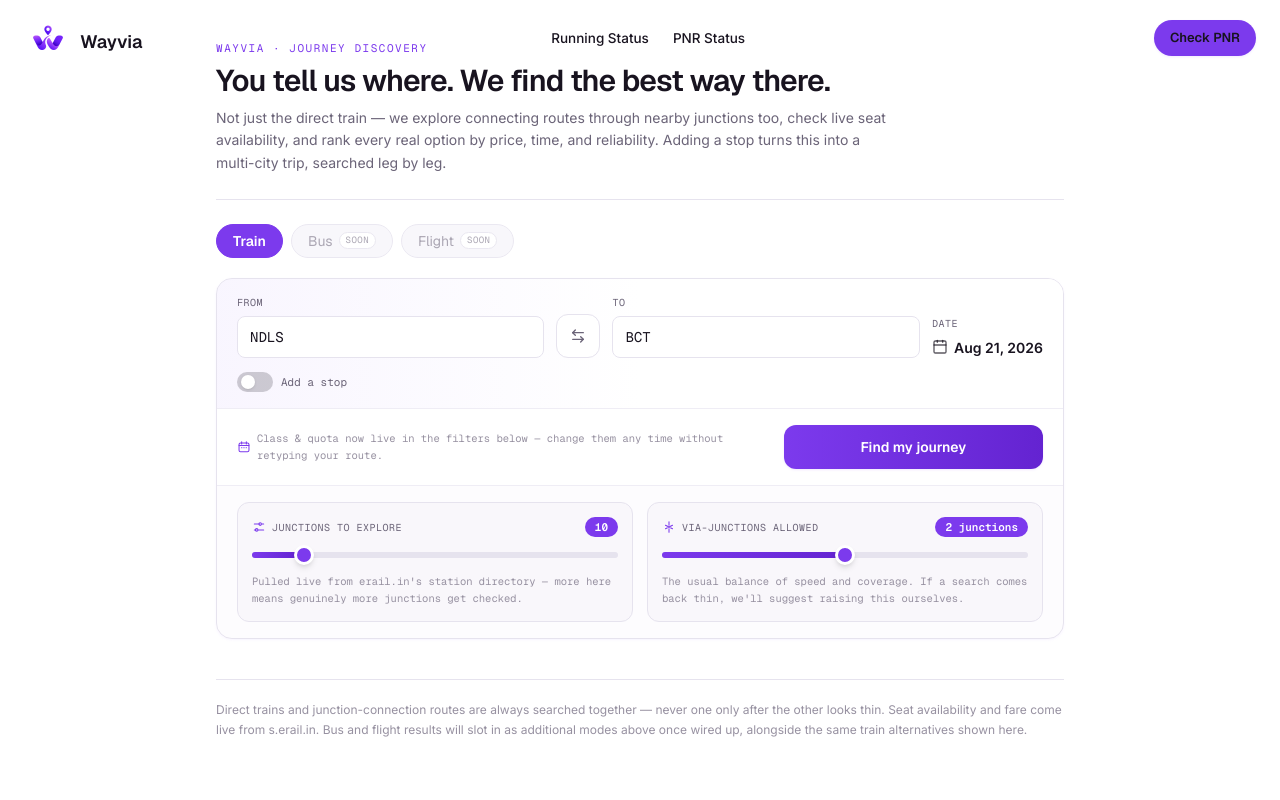
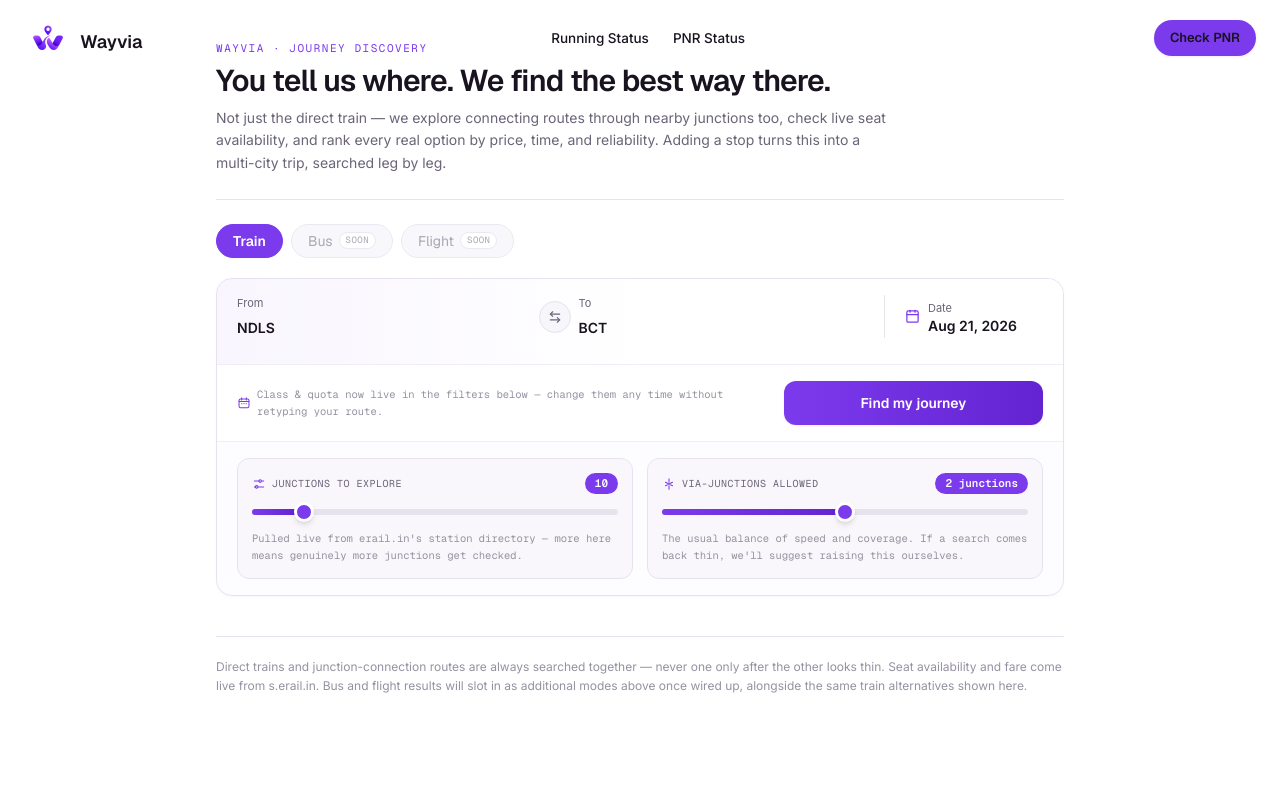
Before and after one commit to jitendravee/Wayvia, a Next.js app: page /journey-planner in a window 1280 px wide. Shown: the top 800 px of the page. Built offline with nearby package versions, Linux system fonts and the light colour scheme.

Commit message:
added changes

```diff
--- a/app/components/JourneySearchButton.tsx
+++ b/app/components/JourneySearchButton.tsx
@@ -1,6 +1,7 @@
 "use client";
 
 import { useRouter } from "next/navigation";
+import type { ReactNode } from "react";
 import { todayIso } from "@/lib/date";
 import type { TripLeg } from "@/app/types";
 
@@ -27,6 +28,8 @@
   quota?: string;
   label?: string;
   loadingLabel?: string;
+  /** Rendered after the label, e.g. an arrow icon. Hidden while loading. */
+  icon?: ReactNode;
   loading?: boolean;
   disabled?: boolean;
   className?: string;
@@ -40,7 +43,7 @@
 
 const VARIANT_CLASS: Record<NonNullable<JourneySearchButtonProps["variant"]>, string> = {
   primary:
-    "bg-gradient-to-r from-violet to-violet-dark text-white shadow-sm shadow-violet-soft hover:scale-[1.02] active:scale-[0.98] disabled:opacity-50 disabled:hover:scale-100",
+    "bg-gradient-to-r from-violet to-violet-dark text-white shadow-sm shadow-violet-soft hover:brightness-[1.04] active:scale-[0.98] disabled:opacity-50 disabled:hover:brightness-100",
   outline:
     "border border-violet bg-white text-violet hover:bg-violet-soft/60 disabled:opacity-50",
   ghost: "bg-violet-soft/60 text-violet-dark hover:bg-violet-soft disabled:opacity-50",
@@ -49,7 +52,7 @@
 const SIZE_CLASS: Record<NonNullable<JourneySearchButtonProps["size"]>, string> = {
   sm: "h-9 px-3.5 text-[12.5px]",
   md: "h-11 px-5 text-sm",
-  lg: "h-[52px] px-7 text-[15px]",
+  lg: "h-[52px] px-6 text-[15px]",
 };
 
 /**
@@ -69,6 +72,7 @@
   quota,
   label = "Search trains",
   loadingLabel = "Searching…",
+  icon,
   loading = false,
   disabled = false,
   className = "",
@@ -132,7 +136,7 @@
       type="button"
       onClick={handleClick}
       disabled={disabled || loading}
-      className={`inline-flex shrink-0 items-center justify-center gap-2 rounded-xl font-display font-semibold transition-transform ${VARIANT_CLASS[variant]} ${SIZE_CLASS[size]} ${className}`}
+      className={`inline-flex shrink-0 items-center justify-center gap-2 rounded-xl font-display font-semibold transition-[filter,transform] ${VARIANT_CLASS[variant]} ${SIZE_CLASS[size]} ${className}`}
     >
       {loading ? (
         <>
@@ -140,7 +144,10 @@
           {loadingLabel}
         </>
       ) : (
-        label
+        <>
+          {label}
+          {icon}
+        </>
       )}
     </button>
   );
--- a/app/components/JourneyStopsForm.tsx
+++ b/app/components/JourneyStopsForm.tsx
@@ -19,26 +19,46 @@
   onOriginChange: (code: string) => void;
   stops: StopEntry[];
   onStopsChange: (stops: StopEntry[]) => void;
-  /** Visual context — pass the glass-hero classes on the landing page, omit for the default form look. */
+  onAddStop?: () => void;
   labelClassName?: string;
   inputClassName?: string;
-  /** Keeps input ids unique when this form appears more than once on a page. */
   idPrefix: string;
 }
 
 function newStop(prefill?: Partial<StopEntry>): StopEntry {
-  return { id: `${Date.now()}-${Math.random().toString(36).slice(2, 8)}`, to: "", date: "", ...prefill };
+  return {
+    id: `${Date.now()}-${Math.random().toString(36).slice(2, 8)}`,
+    to: "",
+    date: "",
+    ...prefill,
+  };
 }
+
+const DEFAULT_LABEL = "font-sans text-[11px] text-ink-muted";
+const DEFAULT_INPUT =
+  "w-full bg-transparent p-0 font-semibold text-[14px] text-ink outline-none placeholder:text-ink/40 placeholder:font-normal";
 
 /**
  * Row 0 (origin → stops[0].to, on stops[0].date) is an ordinary single
- * search. The "Add a stop" toggle appends stops[1..] — each one chains from
- * the previous stop's destination, so all this component ever needs is one
- * growable list: A→B on date1 (row 0), B→C on date2 (row 1), C→D on date3
- * (row 2), etc. Turning the toggle off just truncates back to one row.
+ * search, laid out as one compact pill: From | swap | To | divider | Date.
+ * The "Add a stop" toggle appends stops[1..] as lighter, chained rows below
+ * — each one chains from the previous stop's destination, so all this
+ * component ever needs is one growable list: A→B on date1 (row 0), B→C on
+ * date2 (row 1), C→D on date3 (row 2), etc. Turning the toggle off just
+ * truncates back to one row.
  */
-export default function JourneyStopsForm({ origin, onOriginChange, stops, onStopsChange, labelClassName, inputClassName, idPrefix }: Props) {
+export default function JourneyStopsForm({
+  origin,
+  onOriginChange,
+  stops,
+  onStopsChange,
+  labelClassName,
+  inputClassName,
+  idPrefix,
+}: Props) {
   const multi = stops.length > 1;
+  const label = labelClassName ?? DEFAULT_LABEL;
+  const input = inputClassName ?? DEFAULT_INPUT;
 
   function setStop(i: number, patch: Partial<StopEntry>) {
     onStopsChange(stops.map((s, idx) => (idx === i ? { ...s, ...patch } : s)));
@@ -62,7 +82,10 @@
 
   function addStop() {
     if (stops.length >= MAX_STOPS) return;
-    onStopsChange([...stops, newStop({ date: stops[stops.length - 1]?.date ?? "" })]);
+    onStopsChange([
+      ...stops,
+      newStop({ date: stops[stops.length - 1]?.date ?? "" }),
+    ]);
   }
 
   function removeStop(i: number) {
@@ -71,88 +94,91 @@
   }
 
   return (
-    <div className="flex flex-col gap-3">
-      {stops.map((stop, i) => (
+    <div className="flex flex-col gap-2">
+
+      {/* Row 0 — the primary From / To / Date pill */}
+      <div className="flex flex-col gap-2">
+        <PrimaryRow
+          idPrefix={`${idPrefix}-0`}
+          from={origin}
+          onFromChange={onOriginChange}
+          to={stops[0]?.to ?? ""}
+          onToChange={(v) => setStop(0, { to: v })}
+          date={stops[0]?.date ?? ""}
+          onDateChange={(v) => setStop(0, { date: v })}
+          onSwap={swapFirstLeg}
+          labelClassName={label}
+          inputClassName={input}
+        />
+
+        {/* Rows 1+ — chained stops, visually lighter so the eye reads them as extensions of row 0 */}
+        {multi && (
+          <div className="flex flex-col gap-1.5 border-l-2 border-violet/20 pl-3 ml-2">
+            {stops.slice(1).map((stop, idx) => {
+              const i = idx + 1;
+              return (
                 <StopRow
                   key={stop.id}
                   idPrefix={`${idPrefix}-${i}`}
-          from={i === 0 ? origin : stops[i - 1].to}
-          fromEditable={i === 0}
-          onFromChange={i === 0 ? onOriginChange : undefined}
+                  stopNumber={i}
+                  from={stops[i - 1].to}
                   to={stop.to}
                   onToChange={(v) => setStop(i, { to: v })}
                   date={stop.date}
                   onDateChange={(v) => setStop(i, { date: v })}
-          onSwap={i === 0 ? swapFirstLeg : undefined}
-          onRemove={i > 0 ? () => removeStop(i) : undefined}
-          labelClassName={labelClassName}
-          inputClassName={inputClassName}
-          legNumber={i + 1}
+                  onRemove={() => removeStop(i)}
+                  labelClassName={label}
+                  inputClassName={input}
                 />
-      ))}
+              );
+            })}
+          </div>
+        )}
 
         <div className="flex flex-wrap items-center gap-3 pt-0.5">
-        <label className="flex cursor-pointer items-center gap-2 select-none">
-          <span
-            role="switch"
-            aria-checked={multi}
-            tabIndex={0}
-            onClick={() => toggleMulti(!multi)}
-            onKeyDown={(e) => {
-              if (e.key === "Enter" || e.key === " ") {
-                e.preventDefault();
-                toggleMulti(!multi);
-              }
-            }}
-            className={`relative inline-flex h-5 w-9 shrink-0 items-center rounded-full transition-colors ${multi ? "bg-violet" : "bg-ink/20"}`}
-          >
-            <span className={`inline-block h-3.5 w-3.5 transform rounded-full bg-white shadow transition-transform ${multi ? "translate-x-4.5" : "translate-x-1"}`} />
-          </span>
-          <span className={labelClassName ?? "font-mono text-[11px] text-ink-muted"}>Add a stop</span>
-        </label>
-
           {multi && stops.length < MAX_STOPS && (
             <button
               type="button"
               onClick={addStop}
-            className="flex items-center gap-1 rounded-full border border-violet/40 bg-violet-soft/50 px-2.5 py-1 font-mono text-[11px] text-violet-dark transition-colors hover:bg-violet-soft"
+              className="flex items-center gap-1 rounded-full border border-violet/40 bg-violet-soft/50 px-2.5 py-1 font-sans text-[11px] font-medium text-violet-dark transition-colors hover:bg-violet-soft"
             >
               <Plus size={12} /> Add another stop
             </button>
           )}
         </div>
       </div>
+    </div>
   );
 }
 
-function StopRow({
+/**
+ * The single-row search bar: From | swap | To | divider | Date, all inline,
+ * matching the compact pill shown on the landing hero. The parent page
+ * supplies the surrounding card (bg, radius, shadow) — this component only
+ * lays out its own fields, so it stays reusable outside the hero too.
+ */
+function PrimaryRow({
   idPrefix,
   from,
-  fromEditable,
   onFromChange,
   to,
   onToChange,
   date,
   onDateChange,
   onSwap,
-  onRemove,
   labelClassName,
   inputClassName,
-  legNumber,
 }: {
   idPrefix: string;
   from: string;
-  fromEditable: boolean;
-  onFromChange?: (code: string) => void;
+  onFromChange: (code: string) => void;
   to: string;
   onToChange: (code: string) => void;
   date: string;
   onDateChange: (date: string) => void;
-  onSwap?: () => void;
-  onRemove?: () => void;
-  labelClassName?: string;
-  inputClassName?: string;
-  legNumber: number;
+  onSwap: () => void;
+  labelClassName: string;
+  inputClassName: string;
 }) {
   const dateInputRef = useRef<HTMLInputElement>(null);
 
@@ -173,41 +199,29 @@
   }
 
   return (
-    <div className="flex flex-col gap-2">
-      {legNumber > 1 && <div className={labelClassName ?? "font-mono text-[10px] uppercase tracking-wider text-ink-dim"}>Stop {legNumber - 1} — then on to</div>}
-      <div className="flex flex-col gap-3 sm:flex-row sm:items-end">
+    <div className="flex flex-col gap-2 sm:flex-row sm:items-center sm:divide-x sm:divide-ink/10">
+      <div className="flex flex-1 items-center gap-2 sm:pr-3">
         <div className="min-w-0 flex-1">
-          {fromEditable ? (
           <StationInput
             id={`${idPrefix}-from`}
             label="From"
             value={from}
-              onChange={onFromChange!}
+            onChange={onFromChange}
             placeholder="Delhi or NDLS"
             labelClassName={labelClassName}
             inputClassName={inputClassName}
           />
-          ) : (
-            <div className="flex flex-col gap-1.5">
-              <span className={labelClassName ?? "font-mono text-[10px] uppercase tracking-wider text-ink-muted"}>From</span>
-              <div className="flex h-[44px] items-center rounded-lg border border-dashed border-border bg-surface-alt/50 px-3 font-mono text-sm text-ink-muted">
-                {from || "—"} <span className="ml-1.5 text-[10px] text-ink-dim">(previous stop)</span>
-              </div>
-            </div>
-          )}
         </div>
 
-        {onSwap && (
         <button
           type="button"
           onClick={onSwap}
           title="Swap origin/destination"
           aria-label="Swap origin and destination"
-            className="hidden h-11 w-11 shrink-0 items-center justify-center self-end rounded-xl border border-border bg-white text-ink-muted transition-transform hover:rotate-180 sm:flex"
+          className="flex h-8 w-8 shrink-0 items-center justify-center rounded-full border border-border bg-surface-alt text-ink-muted transition-transform hover:rotate-180 hover:text-violet"
         >
-            <ArrowLeftRight size={16} />
+          <ArrowLeftRight size={14} />
         </button>
-        )}
 
         <div className="min-w-0 flex-1">
           <StationInput
@@ -220,28 +234,128 @@
             inputClassName={inputClassName}
           />
         </div>
-
-        <div className="flex flex-col gap-1.5">
-          <span className={labelClassName ?? "font-mono text-[10px] uppercase tracking-wider text-ink-muted"}>Date</span>
-          <button type="button" onClick={openDatePicker} className="flex h-11 items-center gap-1.5 rounded-lg border border-border bg-white px-3 text-left sm:h-auto sm:border-0 sm:bg-transparent sm:px-0">
-            <Calendar size={16} className="text-ink/70" />
-            <span className="font-semibold text-ink text-[14px]">{formatDatePretty(date)}</span>
-          </button>
-          <input ref={dateInputRef} type="date" value={date} onChange={(e) => onDateChange(e.target.value)} tabIndex={-1} className="sr-only" />
       </div>
 
-        {onRemove && (
+      <div className="flex items-center gap-1.5 sm:min-w-[150px] sm:pl-3">
+        <button
+          type="button"
+          onClick={openDatePicker}
+          className="flex w-full items-center gap-2 rounded-lg py-1 text-left"
+        >
+          <Calendar size={15} className="shrink-0 text-violet" />
+          <span className="flex flex-col gap-0.5">
+            <span className={labelClassName}>Date</span>
+            <span className="font-semibold text-ink text-[14px] leading-none">
+              {formatDatePretty(date)}
+            </span>
+          </span>
+        </button>
+        <input
+          ref={dateInputRef}
+          type="date"
+          value={date}
+          onChange={(e) => onDateChange(e.target.value)}
+          tabIndex={-1}
+          className="sr-only"
+        />
+      </div>
+    </div>
+  );
+}
+
+/** A chained stop row (B→C, C→D, ...) — a lighter echo of the primary row. */
+function StopRow({
+  idPrefix,
+  stopNumber,
+  from,
+  to,
+  onToChange,
+  date,
+  onDateChange,
+  onRemove,
+  labelClassName,
+  inputClassName,
+}: {
+  idPrefix: string;
+  stopNumber: number;
+  from: string;
+  to: string;
+  onToChange: (code: string) => void;
+  date: string;
+  onDateChange: (date: string) => void;
+  onRemove: () => void;
+  labelClassName: string;
+  inputClassName: string;
+}) {
+  const dateInputRef = useRef<HTMLInputElement>(null);
+
+  function openDatePicker() {
+    const el = dateInputRef.current;
+    if (!el) return;
+    const withPicker = el as HTMLInputElement & { showPicker?: () => void };
+    if (typeof withPicker.showPicker === "function") {
+      try {
+        withPicker.showPicker();
+        return;
+      } catch {
+        /* fall through */
+      }
+    }
+    el.focus();
+    el.click();
+  }
+
+  return (
+    <div className="flex items-center gap-2 rounded-xl bg-surface-alt/50 px-3 py-2">
+      <span className="shrink-0 rounded-full bg-violet-soft px-1.5 py-0.5 font-sans text-[10px] font-semibold text-violet-dark">
+        {stopNumber}
+      </span>
+
+      <span className="hidden shrink-0 items-center gap-1 font-sans text-[12px] text-ink-muted sm:flex">
+        {from || "—"}
+        <ArrowLeftRight size={11} className="text-ink-dim" />
+      </span>
+
+      <div className="min-w-0 flex-1">
+        <StationInput
+          id={`${idPrefix}-to`}
+          label="To"
+          value={to}
+          onChange={onToChange}
+          placeholder="Next stop"
+          labelClassName={labelClassName}
+          inputClassName={inputClassName}
+        />
+      </div>
+
+      <button
+        type="button"
+        onClick={openDatePicker}
+        className="flex shrink-0 items-center gap-1.5 rounded-lg border border-border bg-white px-2.5 py-1.5"
+      >
+        <Calendar size={13} className="text-violet" />
+        <span className="font-semibold text-ink text-[12.5px]">
+          {formatDatePretty(date)}
+        </span>
+      </button>
+      <input
+        ref={dateInputRef}
+        type="date"
+        value={date}
+        onChange={(e) => onDateChange(e.target.value)}
+        tabIndex={-1}
+        className="sr-only"
+      />
+
       <button
         type="button"
         onClick={onRemove}
         title="Remove this stop"
         aria-label="Remove this stop"
-            className="flex h-9 w-9 shrink-0 items-center justify-center self-end rounded-lg text-ink-dim transition-colors hover:bg-signal-red-soft hover:text-signal-red"
+        className="flex h-7 w-7 shrink-0 items-center justify-center rounded-lg text-ink-dim transition-colors hover:bg-signal-red-soft hover:text-signal-red"
       >
-            <X size={16} />
+        <X size={14} />
       </button>
-        )}
-      </div>
     </div>
   );
 }
--- a/app/components/StationInput.tsx
+++ b/app/components/StationInput.tsx
@@ -22,7 +22,7 @@
 
 const DEFAULT_LABEL_CLASS = "font-mono text-[10px] uppercase tracking-wider text-ink-muted";
 const DEFAULT_INPUT_CLASS =
-  "w-full rounded-lg border border-border bg-white px-3 py-2.5 font-mono text-sm text-ink outline-none transition-colors focus:border-violet focus:ring-2 focus:ring-violet-ring";
+  "w-[180px] min-w-[140px] max-w-full rounded-lg border border-border bg-white px-3 py-2.5 font-mono text-sm text-ink outline-none transition-colors focus:border-violet focus:ring-2 focus:ring-violet-ring";
 
 export default function StationInput({ id, label, value, onChange, placeholder, labelClassName, inputClassName }: Props) {
   const [query, setQuery] = useState(value);
--- a/app/components/landing/components/LandingSearch.tsx
+++ b/app/components/landing/components/LandingSearch.tsx
@@ -1,6 +1,14 @@
 "use client";
 
 import React, { useMemo, useState } from "react";
+import {
+  ArrowRight,
+  Bus,
+  MoreHorizontal,
+  Plane,
+  Plus,
+  TrainFront,
+} from "lucide-react";
 import JourneySearchButton from "../../JourneySearchButton";
 import JourneyStopsForm, { StopEntry } from "../../JourneyStopsForm";
 import { todayIso } from "@/lib/date";
@@ -11,14 +19,31 @@
 // Class, quota, and everything else train-specific live as filters on the
 // journey planner once real results are on screen, so this box stays valid
 // however many modes (train/bus/flight) end up behind it.
-const glassLabel = "font-display text-[12px] text-ink/70";
+const glassLabel = "font-sans text-[11.5px] text-ink/45";
 const glassInput =
-  "w-full bg-transparent p-0 font-semibold text-[14px] text-ink outline-none placeholder:text-ink/40 placeholder:font-normal";
+  "w-full bg-transparent p-0 font-display font-semibold text-[15px] text-ink outline-none placeholder:text-ink/35 placeholder:font-normal";
+
+type Mode = "train" | "bus" | "flight" | "more";
+
+const MODES: {
+  id: Mode;
+  label: string;
+  icon: React.ElementType;
+  enabled: boolean;
+}[] = [
+  { id: "train", label: "Trains", icon: TrainFront, enabled: true },
+  { id: "bus", label: "Buses", icon: Bus, enabled: false },
+  { id: "flight", label: "Flights", icon: Plane, enabled: false },
+  { id: "more", label: "More", icon: MoreHorizontal, enabled: false },
+];
 
 const LandingSearch = () => {
   const [origin, setOrigin] = useState("NDLS");
-  const [stops, setStops] = useState<StopEntry[]>([{ id: "hero-leg-0", to: "BCT", date: todayIso() }]);
+  const [stops, setStops] = useState<StopEntry[]>([
+    { id: "hero-leg-0", to: "BCT", date: todayIso() },
+  ]);
   const [touched, setTouched] = useState(false);
+  const [mode, setMode] = useState<Mode>("train");
 
   const multi = stops.length > 1;
 
@@ -27,15 +52,53 @@
   // legs A→B, B→C, C→D.
   const legs: TripLeg[] = useMemo(() => {
     const chain = [origin, ...stops.map((s) => s.to)];
-    return stops.map((s, i) => ({ from: chain[i], to: chain[i + 1], date: s.date }));
+    return stops.map((s, i) => ({
+      from: chain[i],
+      to: chain[i + 1],
+      date: s.date,
+    }));
   }, [origin, stops]);
 
   const invalid = legs.some(
-    (l) => !l.from.trim() || !l.to.trim() || !l.date.trim() || l.from.trim().toUpperCase() === l.to.trim().toUpperCase()
+    (l) =>
+      !l.from.trim() ||
+      !l.to.trim() ||
+      !l.date.trim() ||
+      l.from.trim().toUpperCase() === l.to.trim().toUpperCase(),
   );
 
   return (
-    <div className="p-5 rounded-2xl bg-gradient-to-r from-white/40 via-white/55 to-white/70 p-4 shadow-xs backdrop-blur-xs">
+    <div className="flex flex-col gap-2.5 ">
+      {/* Search card — From / To / Date, with the CTA inline on wide screens */}
+      <div className="rounded-2xl bg-gradient-to-br from-white/30 via-white/40 to-white/70 p-2.5 shadow-sm shadow-ink/10 backdrop-blur-xs sm:p-6 sm:pt-4">
+  {/* Top action */}
+  <div className="mb-3 flex justify-end">
+    {!multi && (
+      <button
+        type="button"
+        onClick={() => {
+          if (stops.length < 6) {
+            setStops([
+              ...stops,
+              {
+                id: `hero-leg-${Date.now()}`,
+                to: "",
+                date: stops[stops.length - 1]?.date ?? todayIso(),
+              },
+            ]);
+          }
+        }}
+        className="flex items-center gap-1.5 font-sans text-[13px] font-medium text-violet transition-opacity hover:opacity-70"
+      >
+        <Plus className="h-4 w-4" strokeWidth={2} />
+        Add a stop
+      </button>
+    )}
+  </div>
+
+  {/* Search fields */}
+  <div className="flex flex-col gap-3 sm:flex-row sm:items-center sm:gap-3">
+    <div className="min-w-0 flex-1">
       <JourneyStopsForm
         idPrefix="hero"
         origin={origin}
@@ -45,21 +108,42 @@
         labelClassName={glassLabel}
         inputClassName={glassInput}
       />
+    </div>
 
-      <div className="mt-4 flex flex-col gap-2 sm:flex-row sm:items-center sm:justify-end">
+    {!multi && (
+      <JourneySearchButton
+        from={legs[0]?.from}
+        to={legs[0]?.to}
+        date={legs[0]?.date}
+        size="lg"
+        className=" w-full shrink-0 sm:w-auto"
+        label="Find a Way"
+        icon={<ArrowRight size={17} />}
+        disabled={invalid && touched}
+        onBeforeNavigate={() => {
+          setTouched(true);
+          if (invalid) return false;
+        }}
+      />
+    )}
+  </div>
+
+  {/* Multi-stop search */}
+  {multi && (
+    <div className="mt-3 flex flex-col gap-2 sm:flex-row sm:items-center sm:justify-end">
       {touched && invalid && (
-          <p className="font-mono text-[11px] text-signal-red sm:mr-auto">
-            {multi ? "Check every stop has a station and a date, and no two stations in a row match." : "Pick two different stations to search."}
+        <p className="font-sans text-[11px] text-signal-red sm:mr-auto">
+          Check every stop has a station and a date, and no two stations
+          in a row match.
         </p>
       )}
+
       <JourneySearchButton
-          from={multi ? undefined : legs[0]?.from}
-          to={multi ? undefined : legs[0]?.to}
-          date={multi ? undefined : legs[0]?.date}
-          legs={multi ? legs : undefined}
+        legs={legs}
         size="lg"
         className="w-full sm:w-auto"
-          label={multi ? `Search ${legs.length}-stop trip` : "Search trains"}
+        label={`Search ${legs.length}-stop trip`}
+        icon={<ArrowRight size={17} />}
         disabled={invalid && touched}
         onBeforeNavigate={() => {
           setTouched(true);
@@ -67,6 +151,48 @@
         }}
       />
     </div>
+  )}
+
+  {!multi && touched && invalid && (
+    <p className="mt-2 font-sans text-[11px] text-signal-red">
+      Pick two different stations to search.
+    </p>
+  )}
+</div>
+
+      {/* Mode tabs — only Trains is live today; the rest are staged for later */}
+      <div className="flex items-center justify-center gap-1 rounded-full bg-white/90 px-2 py-1.5 shadow-md shadow-ink/5 backdrop-blur-sm sm:justify-start sm:px-3">
+        {MODES.map((m, i) => {
+          const Icon = m.icon;
+          const active = mode === m.id;
+          return (
+            <React.Fragment key={m.id}>
+              {i > 0 && <span className="select-none px-1 text-ink/15">•</span>}
+              <button
+                type="button"
+                onClick={() => m.enabled && setMode(m.id)}
+                disabled={!m.enabled}
+                title={m.enabled ? undefined : "Coming soon"}
+                className={`flex items-center gap-1.5 rounded-full px-2.5 py-1.5 font-sans text-[13px] transition-colors ${
+                  active
+                    ? "font-semibold text-ink"
+                    : m.enabled
+                      ? "text-ink-muted hover:text-ink"
+                      : "text-ink/30 cursor-not-allowed"
+                }`}
+              >
+                <Icon size={15} />
+                {m.label}
+                {!m.enabled && (
+                  <span className="rounded-full bg-violet-soft/70 px-1.5 py-0.5 font-sans text-[9px] font-semibold uppercase tracking-wide text-violet-dark/70">
+                    Soon
+                  </span>
+                )}
+              </button>
+            </React.Fragment>
+          );
+        })}
+      </div>
     </div>
   );
 };
```
Lines whose indentation alone changed are shown as unchanged.
